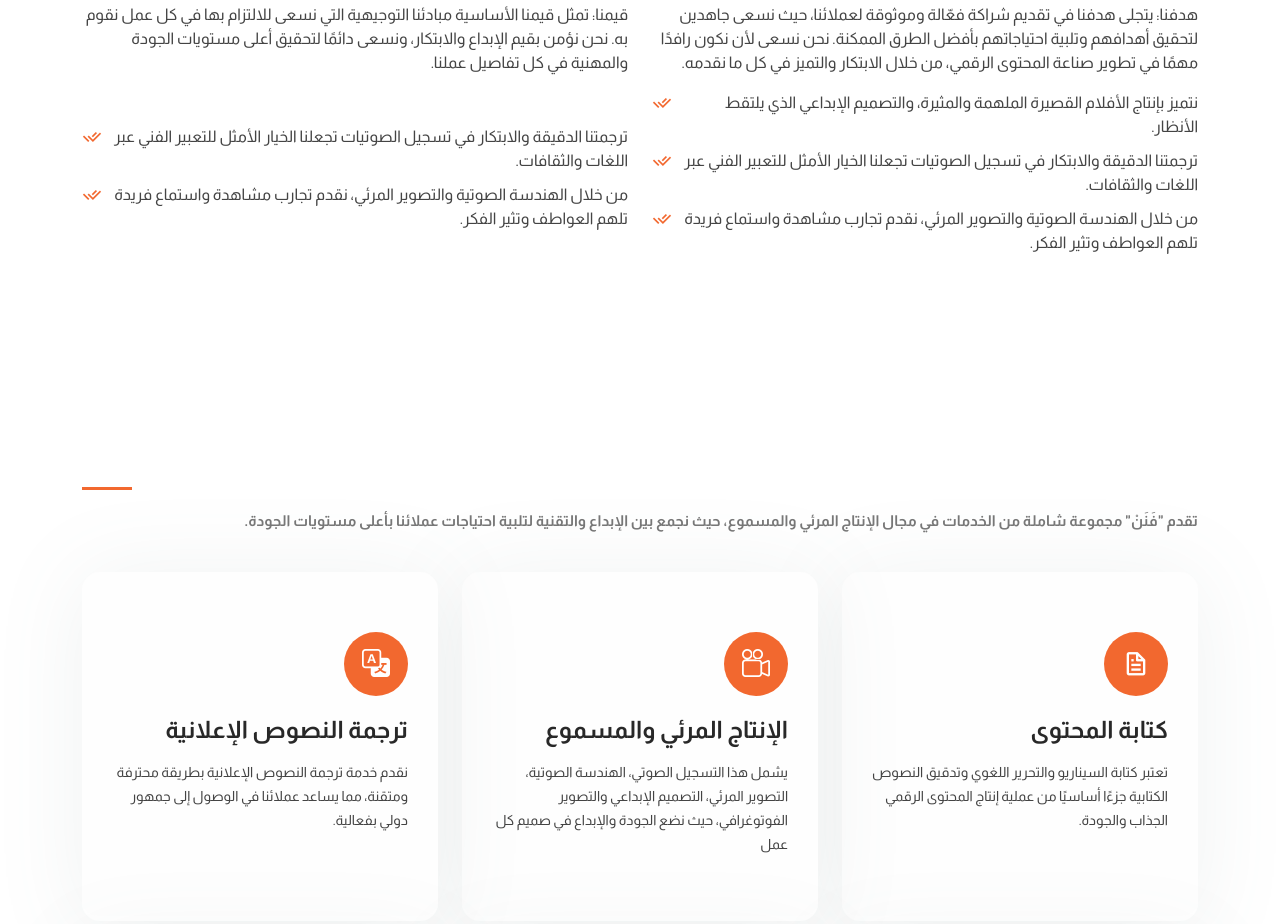
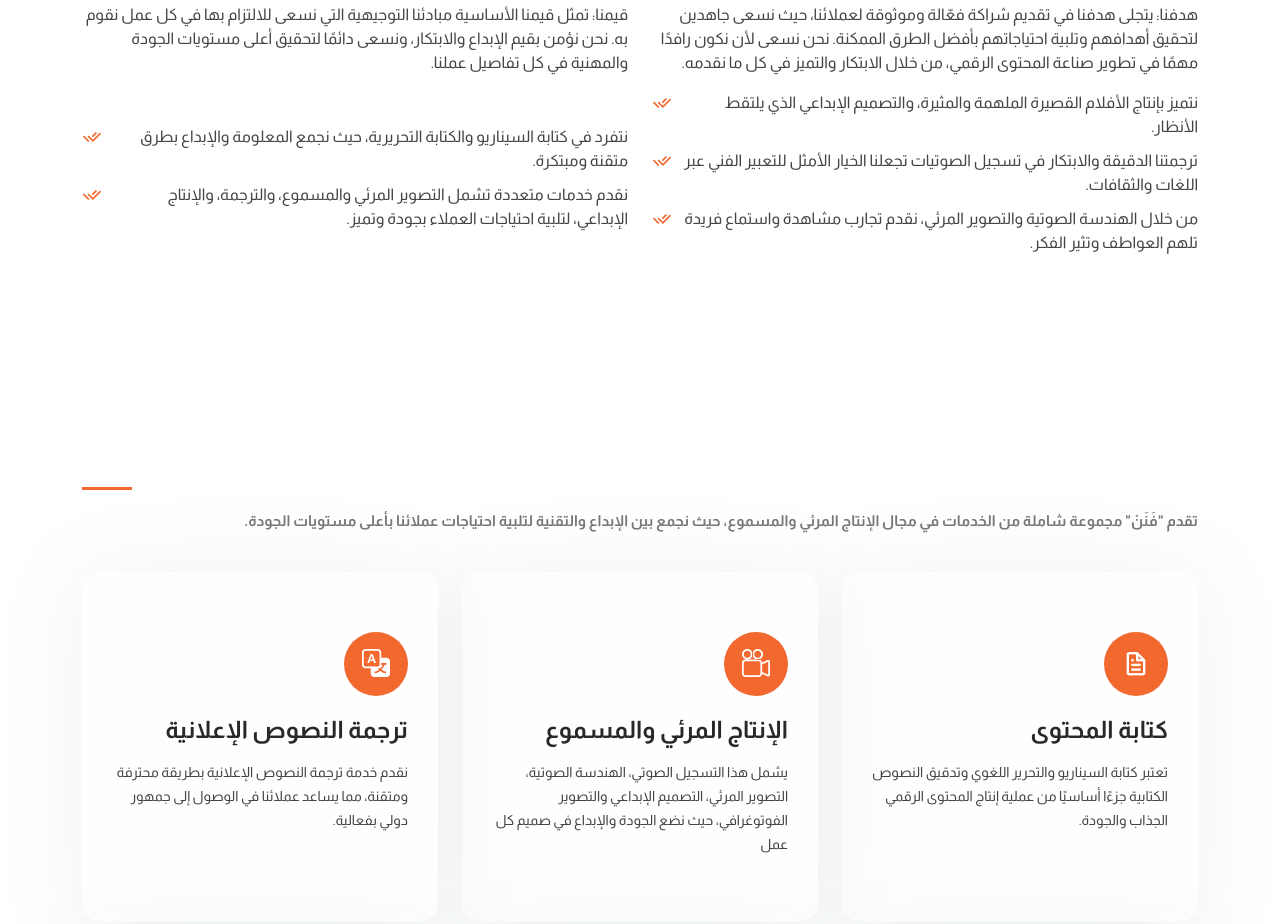
Before and after one commit to BassamMsmar/fann-website, a plain HTML site: page index.html in a window 1280 px wide. Shown: the part 1040-1964 px from the top of the page. Drawn offline with Linux system fonts and the light colour scheme.

Commit message:
add contint

```diff
--- a/index.html
+++ b/index.html
@@ -110,8 +110,8 @@
             </p>
             <ul>
               <li><br></li>
-              <li><i class="ri-check-double-line"></i> ترجمتنا الدقيقة والابتكار في تسجيل الصوتيات تجعلنا الخيار الأمثل للتعبير الفني عبر اللغات والثقافات.</li>
-              <li><i class="ri-check-double-line"></i>من خلال الهندسة الصوتية والتصوير المرئي، نقدم تجارب مشاهدة واستماع فريدة تلهم العواطف وتثير الفكر.</li>
+              <li><i class="ri-check-double-line"></i>نتفرد في كتابة السيناريو والكتابة التحريرية، حيث نجمع المعلومة والإبداع بطرق متقنة ومبتكرة.</li>
+              <li><i class="ri-check-double-line"></i>نقدم خدمات متعددة تشمل التصوير المرئي والمسموع، والترجمة، والإنتاج الإبداعي، لتلبية احتياجات العملاء بجودة وتميز.</li>
             </ul>
             <!-- <a href="#" class="btn-learn-more">Learn More</a> -->
           </div>
```
